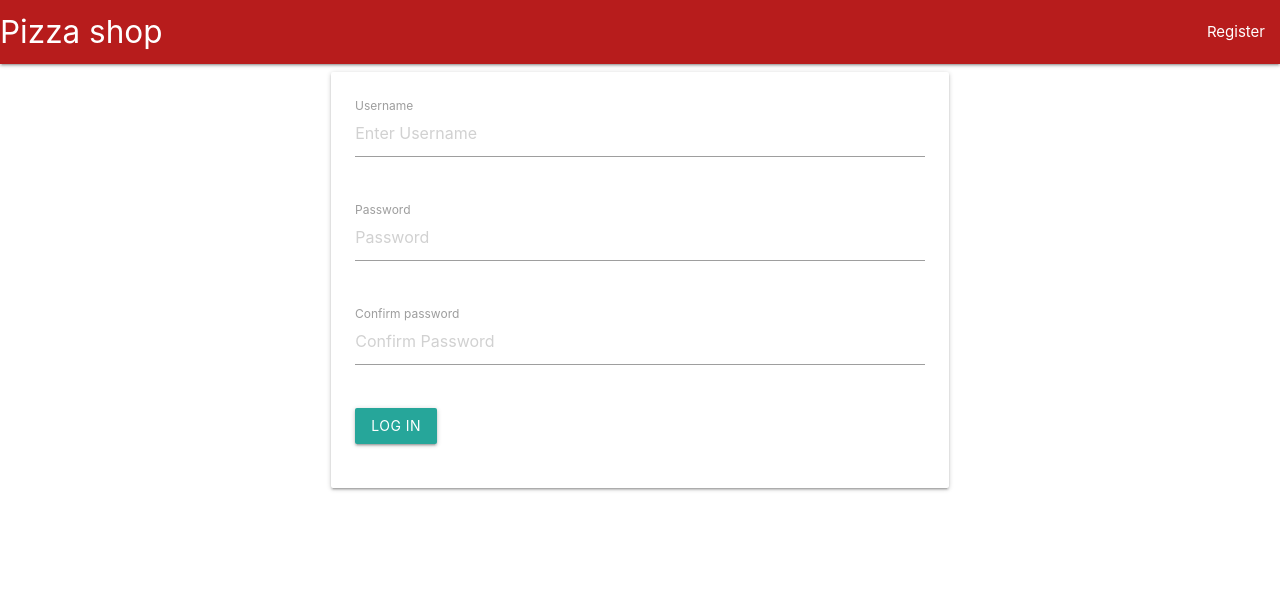
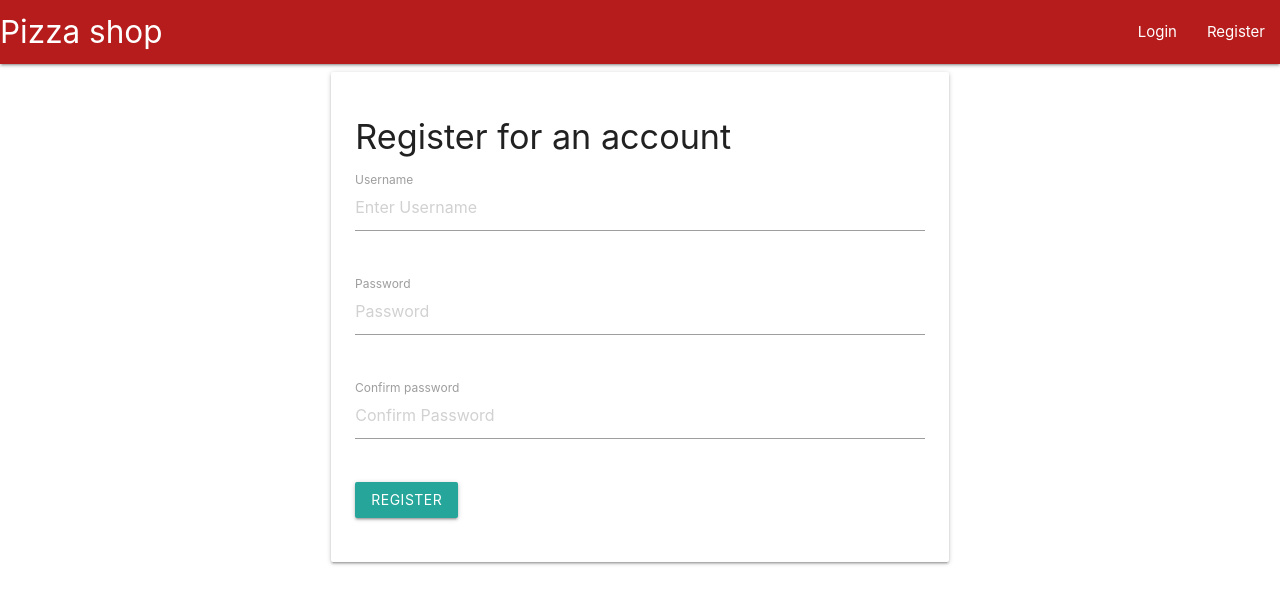
Before and after one commit to AmbryN/pizza-shop, a Django app: template orders/templates/orders/register.html in a window 1280 px wide. Shown: the top 604 px of the page. Run offline with Django 3.2, Linux system fonts and the light colour scheme; the template is opened without the code that fills it, so the values that code supplies are empty; some libraries are stand-ins or nearby versions.

```diff
--- a/orders/templates/orders/index.html
+++ b/orders/templates/orders/index.html
@@ -27,7 +27,7 @@
         <p id="add-result">PROCESSING...</p>
         </div>
         <div class="modal-footer">
-        <a href="{% url 'cart' %}" class="modal-close waves-effect waves-green btn-flat">GO TO CART</a>
+        <a id="modal-action" href="{% url 'cart' %}" class="modal-close waves-effect waves-green btn-flat">GO TO CART</a>
         </div>
     </div>
 
--- a/orders/templates/orders/layout.html
+++ b/orders/templates/orders/layout.html
@@ -15,7 +15,7 @@
 </head>
 <body>
     <nav class="nav-wrapper red darken-4">
-        <a class="brand-logo" href="{% url 'index' %}">Pizza shop</a>
+        <a class="brand-logo valign-wrapper" href="{% url 'index' %}">Pizza shop</a>
         <a href="#" data-target="mobile" class="sidenav-trigger"><i class="material-icons">menu</i></a>
             <ul class="right hide-on-med-and-down">
                 {% if user.is_authenticated %}
@@ -37,6 +37,9 @@
                     <a href="{% url 'logout' %}">Logout</a>
                 </li>
                 {% else %}
+                <li>
+                    <a href="{% url 'login' %}">Login</a>
+                </li>
                 <li>
                     <a href="{% url 'register' %}">Register</a>
                 </li>
--- a/orders/templates/orders/register.html
+++ b/orders/templates/orders/register.html
@@ -6,29 +6,30 @@
     <div id="login" class="row align-center">
         <div class="col s12 m6 offset-m3">
             <div class="card-panel">
+                <h4>Register for an account</h4>
                 <form method="POST" action={% url 'register' %}>
                     {% csrf_token %}
                     <div class="row">
                         <div class="input-field col s12">
                             <label for="username">Username</label>
-                            <input name="username" type="text" class="form-control" id="username" placeholder="Enter Username">
+                            <input name="username" type="text" class="validate" id="username" placeholder="Enter Username">
                         </div>
                     </div>
                     <div class="row">
                         <div class="input-field col s12">
                             <label for="password">Password</label>
-                            <input name="password" type="password" class="form-control" id="password" placeholder="Password">
+                            <input name="password" type="password" class="validate" id="password" placeholder="Password">
                         </div>
                     </div>
                     <div class="row">
                         <div class="input-field col s12">
                             <label for="exampleInputPassword1">Confirm password</label>
-                            <input name="confirm" type="password" class="form-control" id="confirm" placeholder="Confirm Password">
+                            <input name="confirm" type="password" class="validate" id="confirm" placeholder="Confirm Password">
                         </div>
                     </div>
                     <div class="row">
                         <div class="col s12">
-                            <button type="submit" class="btn btn-primary">Log In</button>
+                            <button type="submit" class="waves-effect waves-light btn">Register</button>
                         </div>
                     </div>
                 </form>
```
Also changed, not shown: orders/static/orders/index.js (+15 -4 lines), orders/templates/orders/login.html (+5 -3 lines), orders/views.py (+7 -3 lines).
